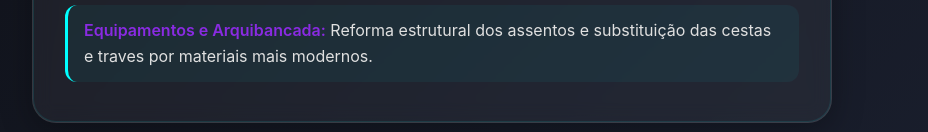
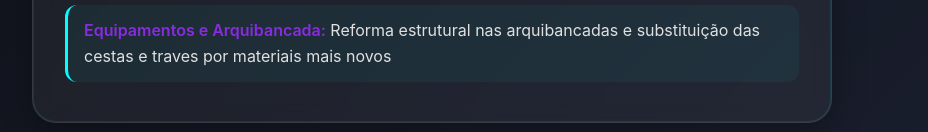
Before and after one commit to chaolyn/trabalho-inova-o-tecnol-gica-e-empreendedorismo, a plain HTML site: page inovaçao tec e empreendedorismo/index.html in a window 1280 px wide. Shown: the part 926-1058 px from the top of the page, without its empty margins (208-1136 px from the left). Drawn offline with Linux system fonts and the light colour scheme.

Commit message:
Revise equipment and bleachers description in proposal

```diff
--- a/inovaçao tec e empreendedorismo/index.html
+++ b/inovaçao tec e empreendedorismo/index.html
@@ -30,7 +30,7 @@
             <p>Sugerimos que a gestão direcione investimentos para a revitalização do espaço. As principais frentes de melhoria seriam:</p>
             <ul>
                 <li><strong>Piso e Cobertura:</strong> Reparos essenciais para evitar o acúmulo de água em dias de chuva, o que atualmente deixa a quadra escorregadia e gera riscos de acidentes graves.</li>
-                <li><strong>Equipamentos e Arquibancada:</strong> Reforma estrutural dos assentos e substituição das cestas e traves por materiais mais modernos.</li>
+                <li><strong>Equipamentos e Arquibancada:</strong> Reforma estrutural nas arquibancadas  e substituição das cestas e traves por materiais mais novos</li>
             </ul>
         </section>
 
```
